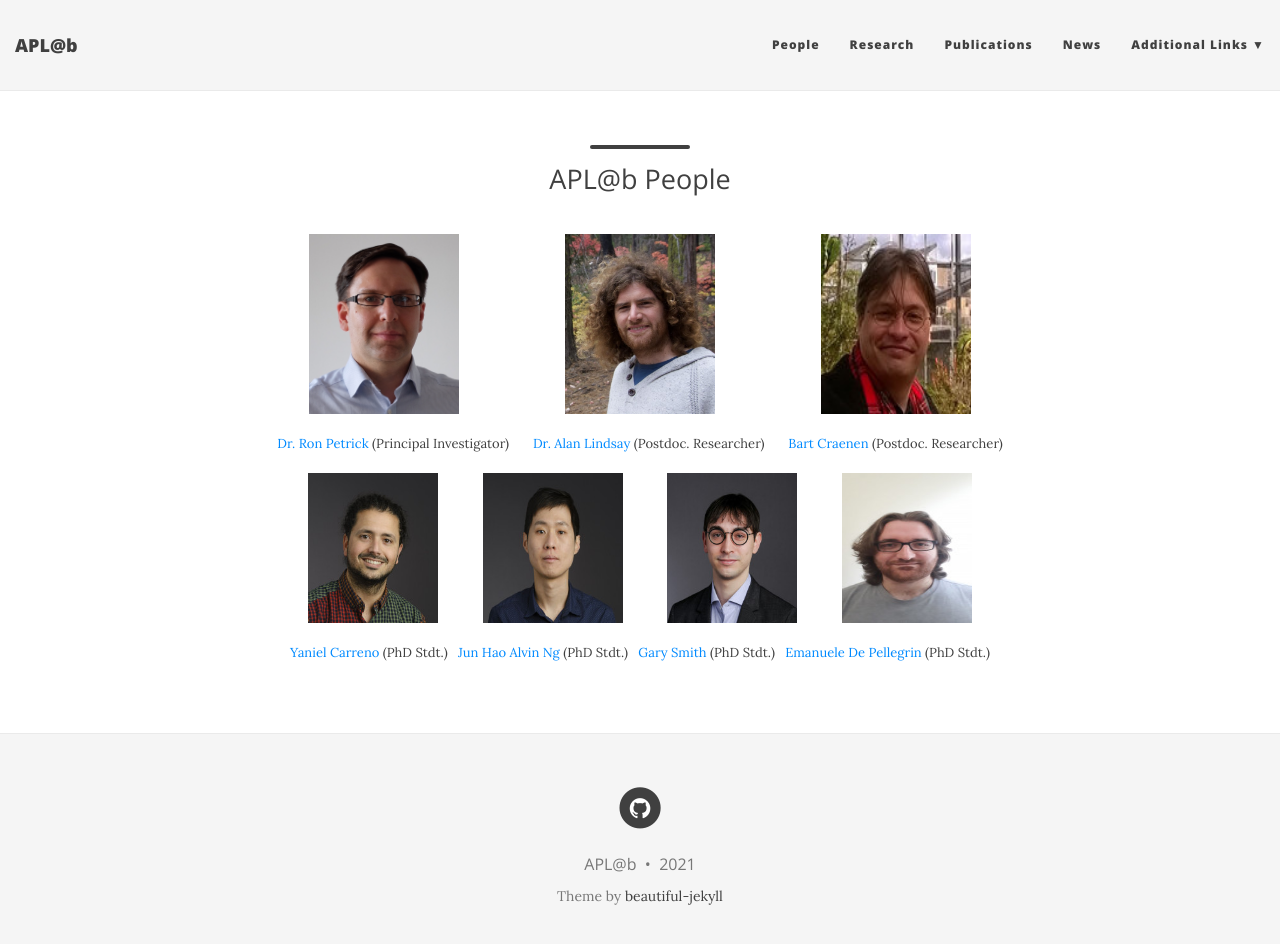
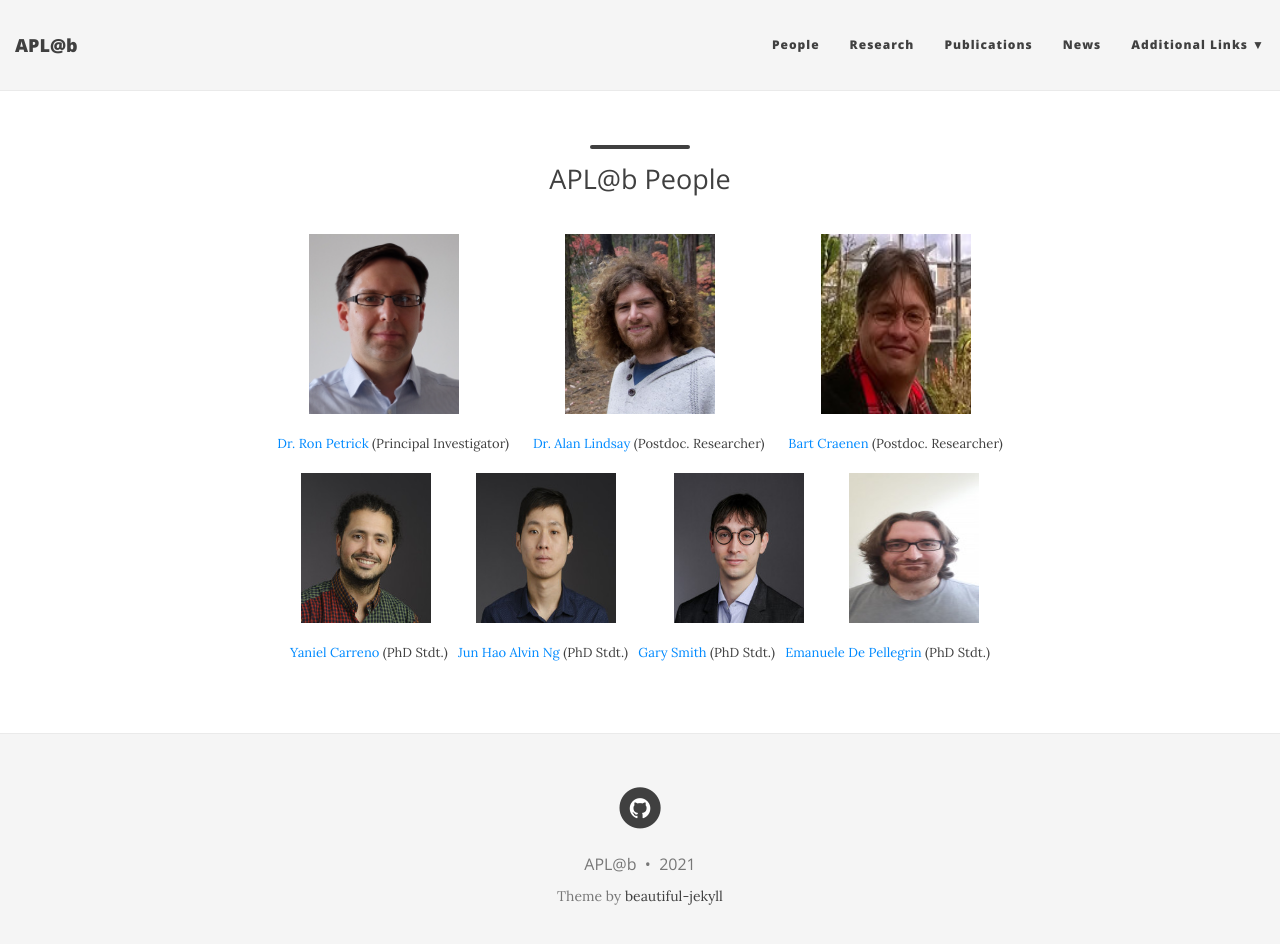
Before and after one commit to aplab2020/aplab2020.github.io, a Jekyll site: the page built from people.md, in a window 1280 px wide and 957 px high. Shown: the top 944 px of the window. Built offline with Jekyll 4.4.1, drawn with Linux system fonts in a browser that asks for light colours; nearby versions of some CDN libraries.

Commit message:
Update people.md

```diff
--- a/people.md
+++ b/people.md
@@ -19,7 +19,7 @@ show-avatar: false
 
 
 <p align="center"> <img src="/img/yaniel.jpg" align="center" width="130" height="150">  &nbsp; &nbsp;  &nbsp; &nbsp; &nbsp; &nbsp;
-                   <img src="/img/alvin.jpg" align="center" width="140" height="150"> &nbsp; &nbsp; &nbsp; &nbsp; &nbsp;  &nbsp;
+                   <img src="/img/alvin.jpg" align="center" width="140" height="150"> &nbsp; &nbsp; &nbsp; &nbsp; &nbsp;  &nbsp; &nbsp;  &nbsp;
                    <img src="/img/gary.jpg" align="center" width="130" height="150">  &nbsp; &nbsp; &nbsp; &nbsp; &nbsp;  &nbsp;
                    <img src="/img/emanuelle.jpeg" align="center" width="130" height="150"></p>
 
```
